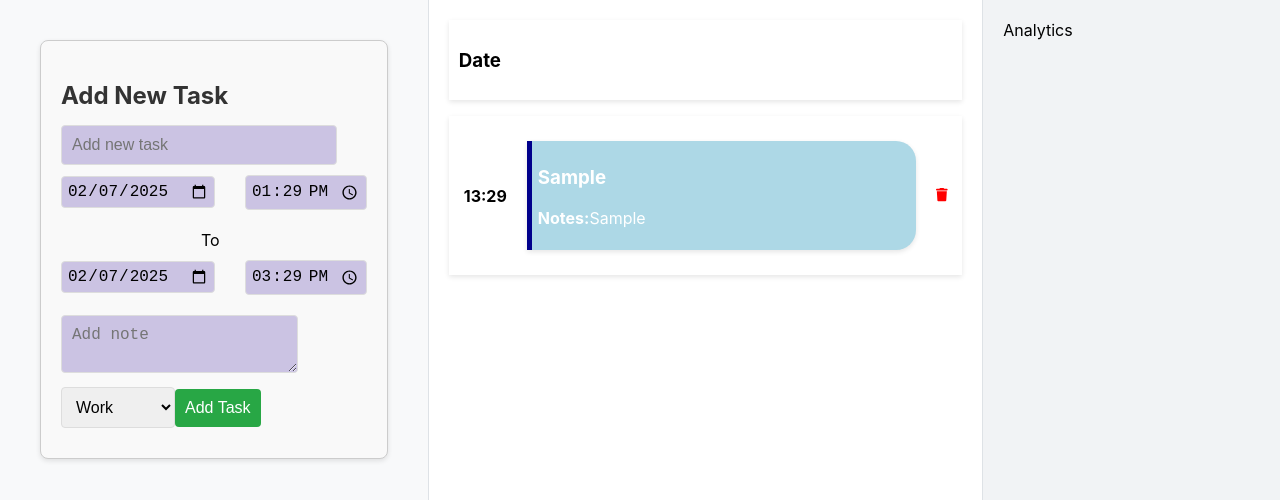
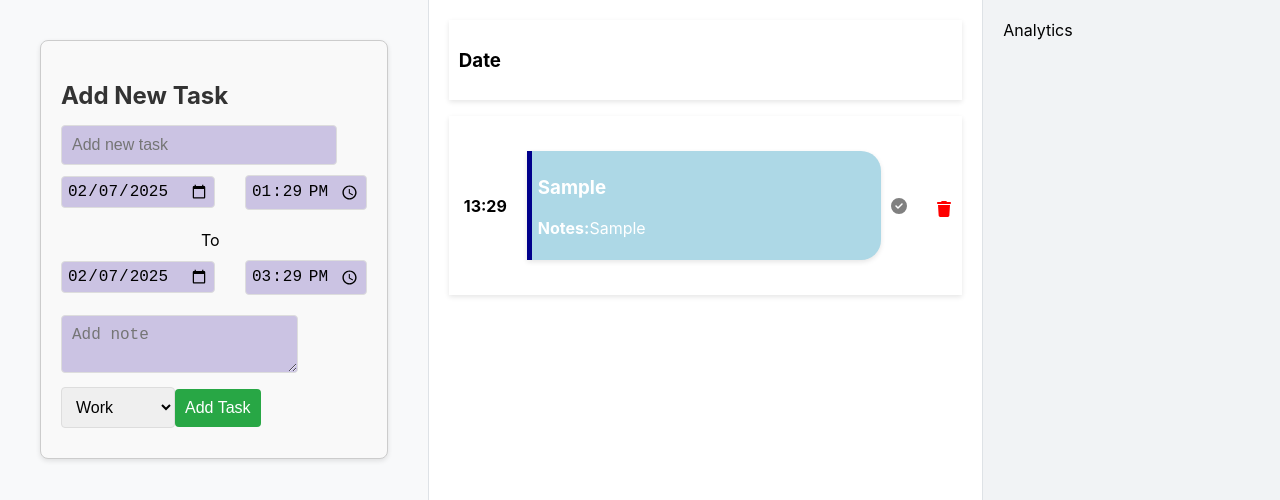
Before and after one commit to Kendi-prog/todo-habit-tracker, a React (Create React App) app: page / in a window 1280 px wide. Both pictures are taken after typing "Sample", "Sample" into the empty fields and a click on the button "Add Task". Shown: the top 500 px of the page. Built offline with nearby package versions, Linux system fonts and the light colour scheme.

Commit message:
adding the task completion functionality and icon and styling of the task container

```diff
--- a/src/ToDo App/components/task-item/task-item.component.jsx
+++ b/src/ToDo App/components/task-item/task-item.component.jsx
@@ -1,12 +1,19 @@
 import React from "react";
-import { FontAwesomeIcon } from "@fortawesome/react-fontawesome";
-import {faTrash } from "@fortawesome/free-solid-svg-icons";
+import {faCheckCircle, faTrash } from "@fortawesome/free-solid-svg-icons";
 
-import TaskEdit from "../task-edit-form/task-edit-form.component";
-import { DeleteIcon, TaskContainer, TaskItemContainer, TaskName, TaskStartTime } from "./task-item.styles";
+import {
+    CompleteTaskIcon,
+    DeleteIcon,
+    HiddenSpace,
+    Icon,
+    TaskContainer,
+    TaskItemContainer,
+    TaskName,
+    TaskStartTime
+} from "./task-item.styles";
 
 
-const TaskItem = ({ task, onEdit, onDelete, onToggleComplete, isEditing, setEditingTask }) =>
+const TaskItem = ({ task, onDelete, onToggleComplete }) =>
 {
     return(
         <TaskItemContainer >
@@ -19,14 +26,16 @@ const TaskItem = ({ task, onEdit, onDelete, onToggleComplete, isEditing, setEdit
                 </TaskName>
                 <p><strong>Notes:</strong>{task.notes}</p>
             </TaskContainer>
-            {isEditing ? (
-                <TaskEdit task={task} onUpdate={(updatedTask) => {
-                    onEdit(updatedTask.id, updatedTask);
-                    setEditingTask(null);
-                }} />
+            <CompleteTaskIcon onClick={() => onToggleComplete(task.id)}>
+                <Icon
+                    icon={faCheckCircle}
+                    style={{  color: task.completed ? 'green' : 'grey'}}/>
+            </CompleteTaskIcon>
+            {task.completed ? (
+                <HiddenSpace />
             ) : (
                 <DeleteIcon onClick={() => onDelete(task.id)}>
-                    <FontAwesomeIcon icon={faTrash}/>
+                    <Icon icon={faTrash}/>
                 </DeleteIcon>
             )}
 
--- a/src/ToDo App/components/task-item/task-item.styles.jsx
+++ b/src/ToDo App/components/task-item/task-item.styles.jsx
@@ -1,4 +1,5 @@
 import styled from 'styled-components';
+import { FontAwesomeIcon } from '@fortawesome/react-fontawesome';
 
 const categoryColors = {
     Work: '#ADD8E6',        // Blue
@@ -32,10 +33,11 @@ export const TaskContainer = styled.li`
     border-left: 5px solid  ${({ category }) => categoryBorderColors[category] };
     color: white;
     padding: 6px;
-    margin: 0 ;
+    margin: 10px 0 ;
     border-radius: 0 20px 20px 0;
     box-shadow: 0 2px 5px rgba(0, 0, 0, 0.1);
     flex-grow: 1;
+    min-width: 200px;
 
 `
 
@@ -48,11 +50,28 @@ export const TaskName = styled.h3`
     text-decoration: ${({ completed }) => completed ? 'line-through' : 'none'};
 `
 
+export const CompleteTaskIcon = styled.div`
+    background: transparent;
+    margin: 10px;
+    cursor: pointer;
+`
+
 export const DeleteIcon = styled.button`
-    background: none;
+    background: transparent;
     border: none;
     color: red;
     curser: pointer;
     padding: 0;
     margin-left: 20px;
+    width: 10px;
+    height: 10px;
+
 `
+
+export const Icon = styled(FontAwesomeIcon)`
+    font-size: 16px;
+`
+export const HiddenSpace = styled.div`
+    width: 30px;
+    height: 30px;
+`
```
